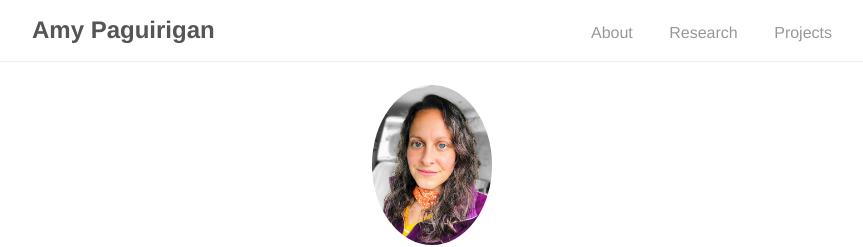
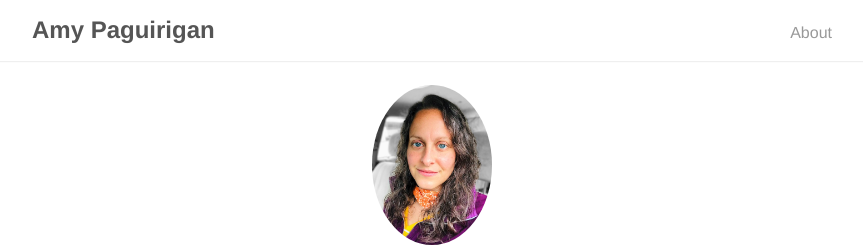
Before and after one commit to vortexing/vortexing.github.io, a Jekyll site: the page built from index.md, in a window 1280 px wide. Shown: the top 247 px of the page, without its empty margins (208-1071 px from the left). Built offline with Jekyll 4.4.1, drawn with Linux system fonts in a browser that asks for light colours; our own code applies the rules of GitHub Pages for plain Markdown files.

Commit message:
Update base.html

```diff
--- a/_layouts/base.html
+++ b/_layouts/base.html
@@ -11,8 +11,6 @@
         </a>
         <ul>
           <li><a href="{{ '/' | prepend: site.baseurl }}">About</a></li>
-          <li><a href="{{ '/research' | prepend: site.baseurl }}/">Research</a></li>
-          <li><a href="{{ '/projects' | prepend: site.baseurl }}/">Projects</a></li>
         </ul>
     </div>
   </nav>
```
